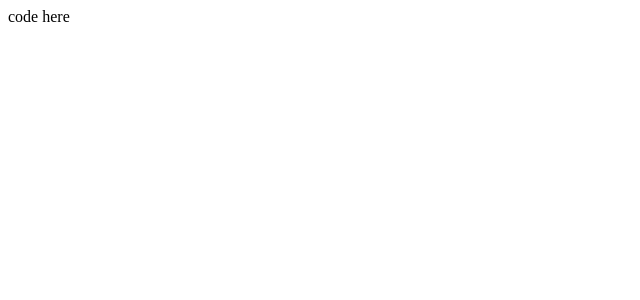
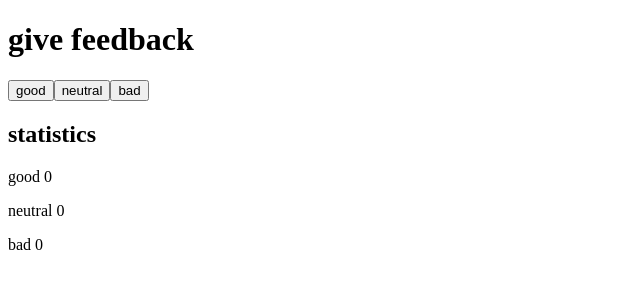
Before and after one commit to alejandroMonroy/fullstackopen, a React (Vite) app in the folder part1/unicafe/: page / in a window 1280 px wide. Shown: the top 300 px of the page, without its empty margins (0-640 px from the left). Built offline with nearby package versions, Linux system fonts and the light colour scheme.

Commit message:
Exercise 1.6

```diff
--- a/part1/unicafe/eslint.config.js
+++ b/part1/unicafe/eslint.config.js
@@ -1,8 +1,8 @@
 import js from '@eslint/js'
-import globals from 'globals'
 import react from 'eslint-plugin-react'
 import reactHooks from 'eslint-plugin-react-hooks'
 import reactRefresh from 'eslint-plugin-react-refresh'
+import globals from 'globals'
 
 export default [
   { ignores: ['dist'] },
@@ -33,6 +33,7 @@ export default [
         'warn',
         { allowConstantExport: true },
       ],
+      'react/prop-types': 0
     },
   },
 ]
--- a/part1/unicafe/src/App.jsx
+++ b/part1/unicafe/src/App.jsx
@@ -1,13 +1,26 @@
+import { useState } from "react"
+import Feedback from "./Feedback"
+import Header from "./Header"
+import Statistics from "./Statistics"
 
 const App = () => {
   // guarda los clics de cada botón en su propio estado
-  // const [good, setGood] = useState(0)
-  // const [neutral, setNeutral] = useState(0)
-  // const [bad, setBad] = useState(0)
+  const [good, setGood] = useState(0)
+  const [neutral, setNeutral] = useState(0)
+  const [bad, setBad] = useState(0)
 
   return (
     <div>
-      code here
+      <Header />
+      <Feedback />
+      <Statistics
+        good={good}
+        handleGood={()=>setGood}
+        neutral={neutral}
+        handleNeutral={()=>setNeutral}
+        bad={bad}
+        handleBad={()=>setBad}
+      />
     </div>
   )
 }
--- /dev/null
+++ b/part1/unicafe/src/Feedback.jsx
@@ -0,0 +1,11 @@
+const Feedback = () => {
+    return(
+        <>
+            <button>good</button>
+            <button>neutral</button>
+            <button>bad</button>
+        </>
+    )
+}
+
+export default Feedback
--- /dev/null
+++ b/part1/unicafe/src/Header.jsx
@@ -0,0 +1,11 @@
+const Header = () => {
+    const title = 'give feedback'
+
+    return (
+        <>
+            <h1>{title}</h1>
+        </>
+    )
+}
+
+export default Header
--- /dev/null
+++ b/part1/unicafe/src/Statistic.jsx
@@ -0,0 +1,9 @@
+const Statistic = (props) => {
+    return (
+        <>
+            <p>{props.name} {props.counter}</p>
+        </>
+    )
+}
+
+export default Statistic
--- /dev/null
+++ b/part1/unicafe/src/Statistics.jsx
@@ -0,0 +1,14 @@
+import Statistic from "./Statistic"
+
+const Statistics = (props) => {
+    return (
+        <>
+            <h2>statistics</h2>
+            <Statistic name='good' counter={props.good}/>
+            <Statistic name='neutral' counter={props.neutral}/>
+            <Statistic name='bad' counter={props.bad}/>
+        </>
+    )
+}
+
+export default Statistics
```
